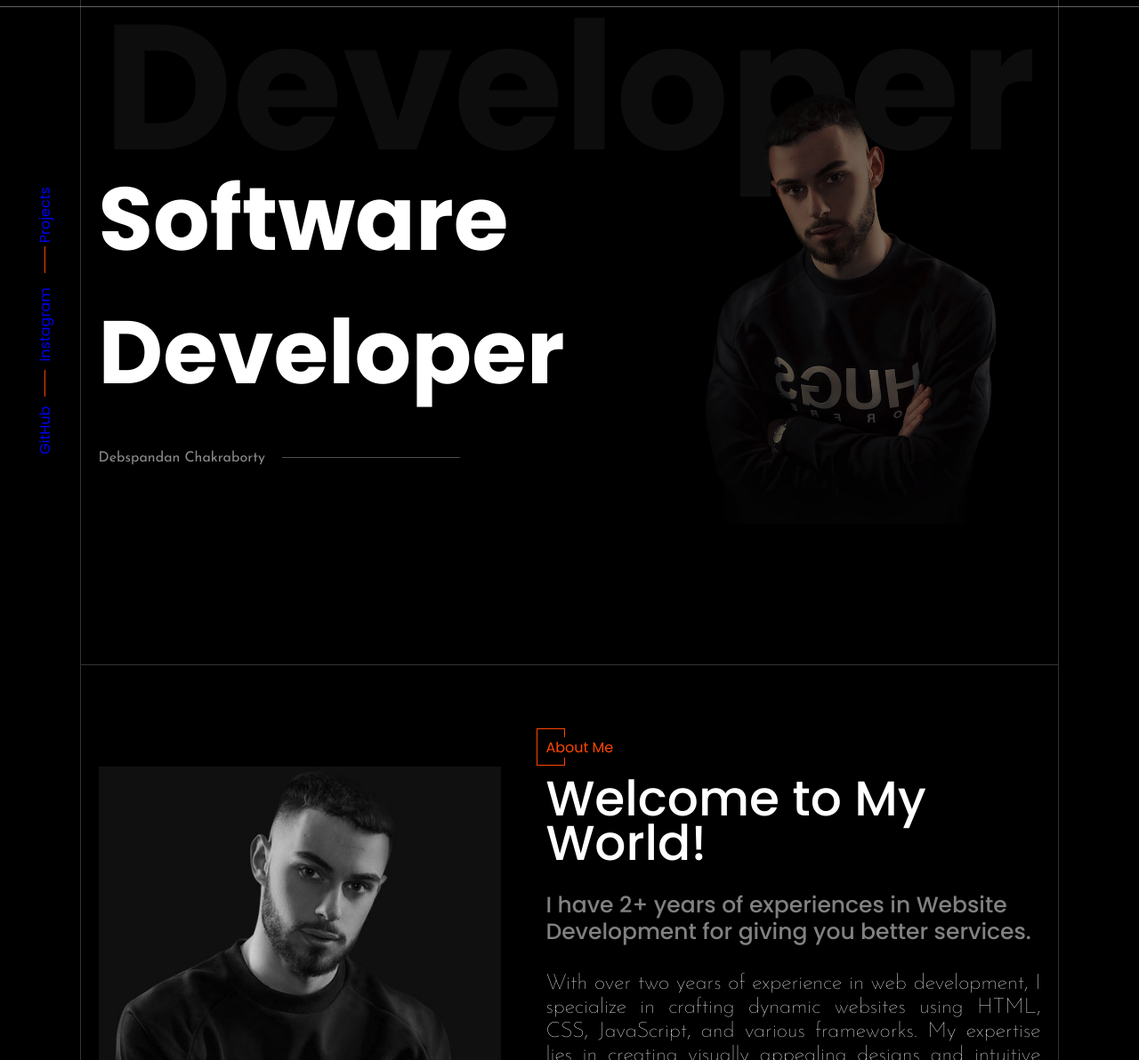
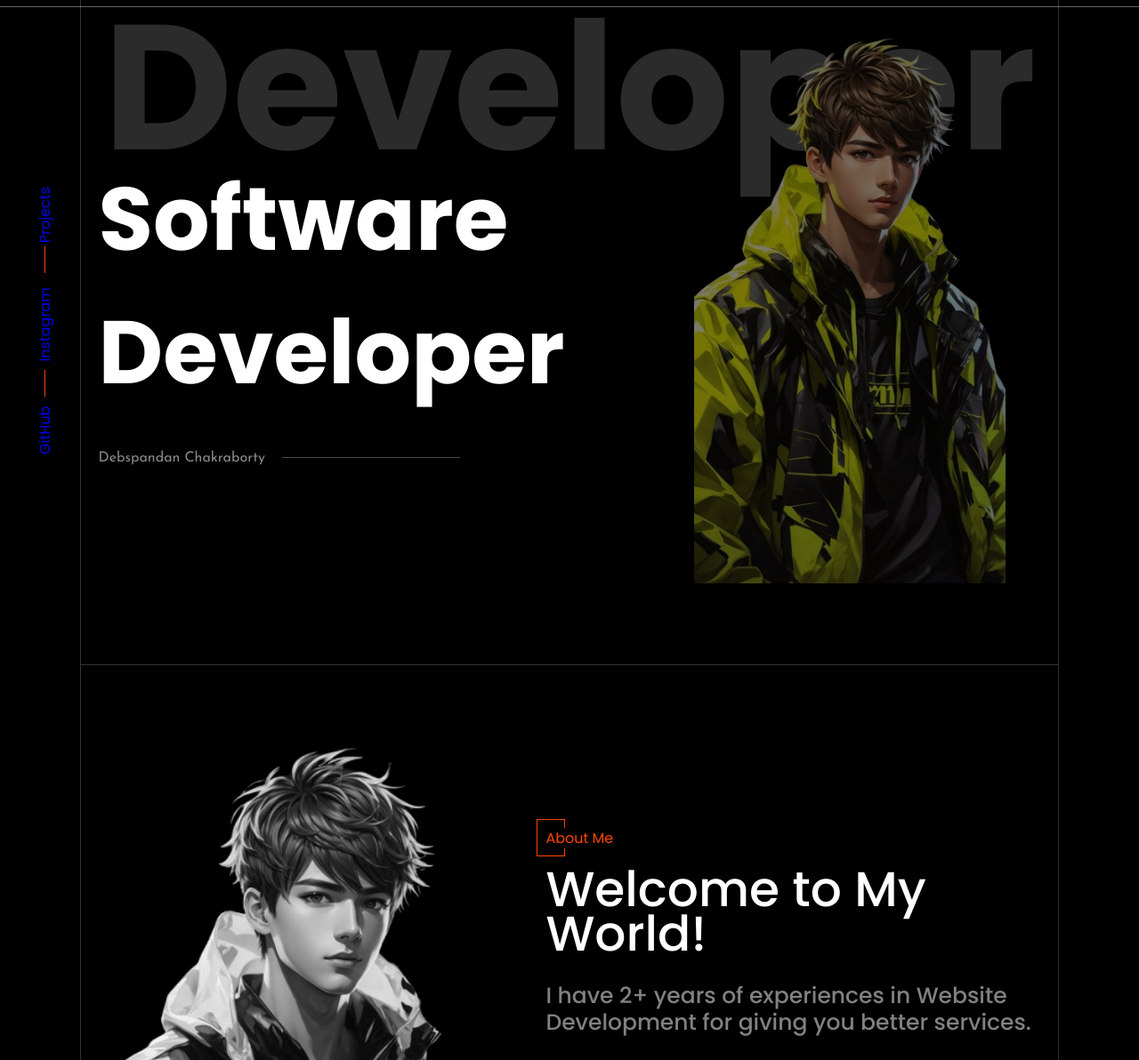
Before and after one commit to DebspandanC2911/Portfolio, a plain HTML site: page index.html in a window 1280 px wide. Shown: the part 52-1244 px from the top of the page at 89% size. Drawn offline with nearby package versions, Linux system fonts and the light colour scheme; a web font is replaced by a local one.

Commit message:
further additions

```diff
--- a/index.html
+++ b/index.html
@@ -33,7 +33,7 @@
         <p>Debspandan Chakraborty</p><br>
         </div>
         <div class="hero-img">
-            <img src="img/devloper.png" alt="">
+            <img src="img/profilewbg.png" alt="">
         </div>
 
     </div>
@@ -45,7 +45,7 @@
 
     <div class="about" id="about">
         <div class="about_img">
-            <img src="img/img-1.17c976b70cfcf1563463.jpg" alt="">
+            <img src="img/profilewbg.png" alt="">
             <div class="img_card">
                 <h1>2+</h1>
                 <h4>Years of Experience</h4>
--- a/style.css
+++ b/style.css
@@ -119,7 +119,7 @@ body{
 .bgtext{
     position: absolute;
     font-size: 200px;
-    color: rgba(255, 255, 255, 0.05);
+    color: rgba(255, 255, 255, 0.167);
     top: 0%;
     z-index: -1;
 }
@@ -187,6 +187,8 @@ body{
 }
 .about_img img:hover{
     -webkit-filter: grayscale(0%);
+    transition: all .5s ease-in-out;
+
 }
 .about_info{
     width: 650px;
```
Also changed, not shown: img/profile1.jpg (added), img/profilewbg.png (added).
